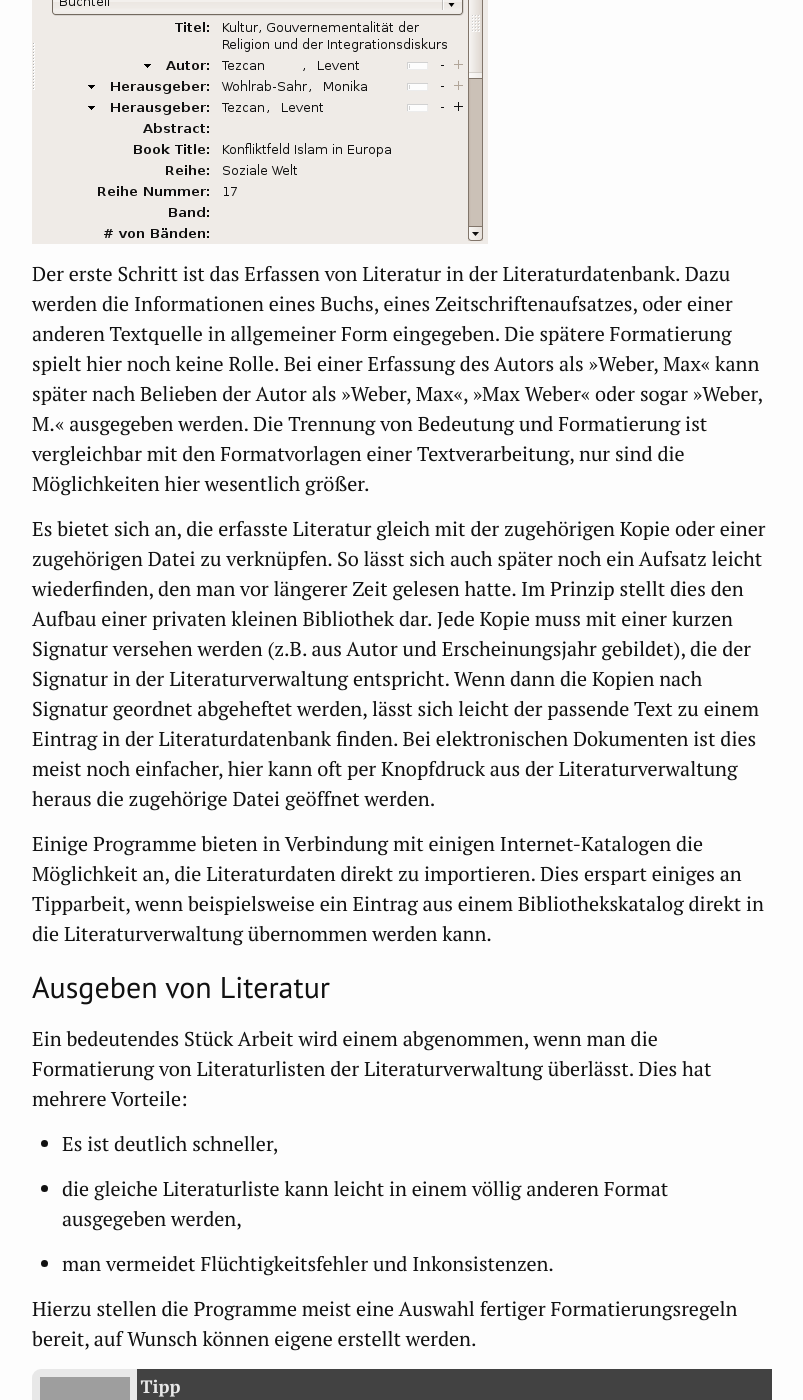
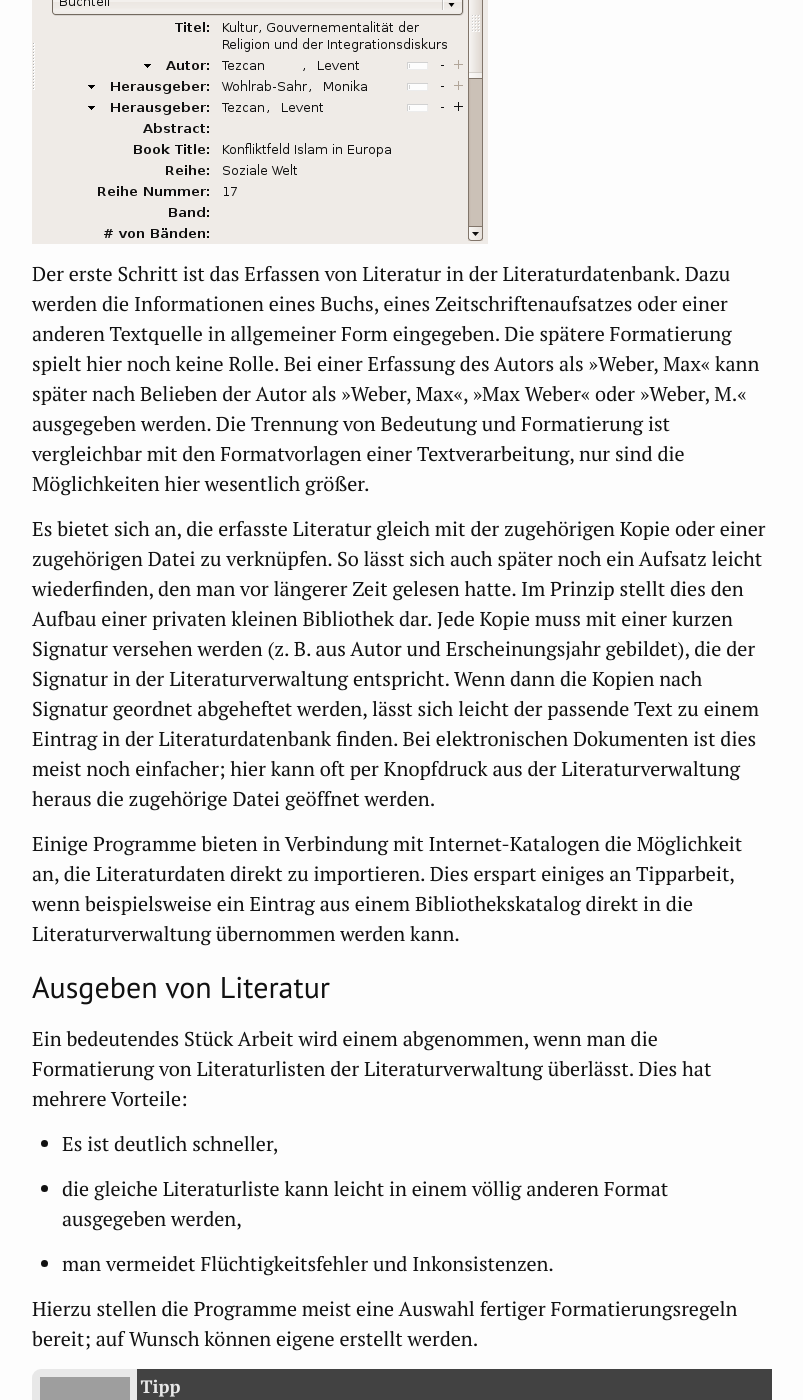
Before and after one commit to CERES-RUB/wissenschaftliches-arbeiten, a Jekyll site: the page built from 07_Literaturverwaltung.md, in a window 1280 px wide and 1400 px high, scrolled down 2329 px. Shown: the whole window, without its empty margins (238-1041 px from the left). Built offline with Jekyll 4.4.1, drawn with Linux system fonts in a browser that asks for light colours; some of the changed text lies outside the part shown.

Commit message:
Update 07_Literaturverwaltung.md

```diff
--- a/07_Literaturverwaltung.md
+++ b/07_Literaturverwaltung.md
@@ -9,9 +9,9 @@
 
 Die Verwaltung von Literatur und das Zitieren von Texten stellt einen großen Teil des Aufwands beim Schreiben einer wissenschaftlichen Arbeit dar. Das zeigt allein schon die Länge des entsprechenden Kapitels in dieser Einführung. Jedoch gibt es auch hier Programme, die diese Arbeit deutlich erleichtern. Eine Literaturverwaltungssoftware bietet insbesondere die Möglichkeit,
 
--   die eigenen Literaturbestände unter Kontrolle zu behalten (z.B. Kopien aus früheren Seminaren durch eine Suche nach Titel, Autor oder Schlagworten auch später noch wiederzufinden),
+-   die eigenen Literaturbestände unter Kontrolle zu behalten (z. B. Kopien aus früheren Seminaren durch eine Suche nach Titel, Autor oder Schlagworten auch später noch wiederzufinden),
 
--   die Formatierung eines Literaturverzeichnisses nach bestimmten Vorgaben vornehmen zu lassen, sowie
+-   die Formatierung eines Literaturverzeichnisses nach bestimmten Vorgaben vornehmen zu lassen sowie
 
 -   Literaturverweise in einem Text automatisch formatieren zu lassen und ein Verzeichnis der verwendeten Literatur erstellen zu lassen.
 
@@ -35,17 +35,17 @@
 
 Zotero ist ein Literaturverwaltungsprogramm, das in Kooperation von Universitäten und anderen öffentlichen Einrichtungen entwickelt wird und als OpenSource-Software kostenlos verfügbar ist. Zotero läuft dabei direkt im Webbrowser Firefox und ermöglicht es so, Literaturangaben aus einer Reihe von Bibliothekskatalogen, Datenbanken und anderen Internetseiten zu importieren. Für Microsoft Word und OpenOffice.org Writer stehen Plugins zur Verfügung, die das direkte Zitieren im Text und das Erzeugen von automatischen Literaturverzeichnissen sehr einfach machen. Zotero verfügt über eine große Anzahl an Zitationsstilen, das Erstellen eigener Stile erfordert jedoch tiefergehende Kenntnisse.
 
-Zotero kann unter <http://www.zotero.org/> heruntergeladen werden.
+Zotero kann unter <https://www.zotero.org/> heruntergeladen werden.
 
 ## Erfassen von Literatur
 
 ![Eintrag in einer Literaturdatenbank](images/Zotero.png)
 
-Der erste Schritt ist das Erfassen von Literatur in der Literaturdatenbank. Dazu werden die Informationen eines Buchs, eines Zeitschriftenaufsatzes, oder einer anderen Textquelle in allgemeiner Form eingegeben. Die spätere Formatierung spielt hier noch keine Rolle. Bei einer Erfassung des Autors als »Weber, Max« kann später nach Belieben der Autor als »Weber, Max«, »Max Weber« oder sogar »Weber, M.« ausgegeben werden. Die Trennung von Bedeutung und Formatierung ist vergleichbar mit den Formatvorlagen einer Textverarbeitung, nur sind die Möglichkeiten hier wesentlich größer.
+Der erste Schritt ist das Erfassen von Literatur in der Literaturdatenbank. Dazu werden die Informationen eines Buchs, eines Zeitschriftenaufsatzes oder einer anderen Textquelle in allgemeiner Form eingegeben. Die spätere Formatierung spielt hier noch keine Rolle. Bei einer Erfassung des Autors als »Weber, Max« kann später nach Belieben der Autor als »Weber, Max«, »Max Weber« oder »Weber, M.« ausgegeben werden. Die Trennung von Bedeutung und Formatierung ist vergleichbar mit den Formatvorlagen einer Textverarbeitung, nur sind die Möglichkeiten hier wesentlich größer.
 
-Es bietet sich an, die erfasste Literatur gleich mit der zugehörigen Kopie oder einer zugehörigen Datei zu verknüpfen. So lässt sich auch später noch ein Aufsatz leicht wiederfinden, den man vor längerer Zeit gelesen hatte. Im Prinzip stellt dies den Aufbau einer privaten kleinen Bibliothek dar. Jede Kopie muss mit einer kurzen Signatur versehen werden (z.B. aus Autor und Erscheinungsjahr gebildet), die der Signatur in der Literaturverwaltung entspricht. Wenn dann die Kopien nach Signatur geordnet abgeheftet werden, lässt sich leicht der passende Text zu einem Eintrag in der Literaturdatenbank finden. Bei elektronischen Dokumenten ist dies meist noch einfacher, hier kann oft per Knopfdruck aus der Literaturverwaltung heraus die zugehörige Datei geöffnet werden.
+Es bietet sich an, die erfasste Literatur gleich mit der zugehörigen Kopie oder einer zugehörigen Datei zu verknüpfen. So lässt sich auch später noch ein Aufsatz leicht wiederfinden, den man vor längerer Zeit gelesen hatte. Im Prinzip stellt dies den Aufbau einer privaten kleinen Bibliothek dar. Jede Kopie muss mit einer kurzen Signatur versehen werden (z. B. aus Autor und Erscheinungsjahr gebildet), die der Signatur in der Literaturverwaltung entspricht. Wenn dann die Kopien nach Signatur geordnet abgeheftet werden, lässt sich leicht der passende Text zu einem Eintrag in der Literaturdatenbank finden. Bei elektronischen Dokumenten ist dies meist noch einfacher; hier kann oft per Knopfdruck aus der Literaturverwaltung heraus die zugehörige Datei geöffnet werden.
 
-Einige Programme bieten in Verbindung mit einigen Internet-Katalogen die Möglichkeit an, die Literaturdaten direkt zu importieren. Dies erspart einiges an Tipparbeit, wenn beispielsweise ein Eintrag aus einem Bibliothekskatalog direkt in die Literaturverwaltung übernommen werden kann.
+Einige Programme bieten in Verbindung mit Internet-Katalogen die Möglichkeit an, die Literaturdaten direkt zu importieren. Dies erspart einiges an Tipparbeit, wenn beispielsweise ein Eintrag aus einem Bibliothekskatalog direkt in die Literaturverwaltung übernommen werden kann.
 
 ## Ausgeben von Literatur
 
@@ -57,7 +57,7 @@
 
 -   man vermeidet Flüchtigkeitsfehler und Inkonsistenzen.
 
-Hierzu stellen die Programme meist eine Auswahl fertiger Formatierungsregeln bereit, auf Wunsch können eigene erstellt werden.
+Hierzu stellen die Programme meist eine Auswahl fertiger Formatierungsregeln bereit; auf Wunsch können eigene erstellt werden.
 
 <div class="Tipp">
 
```
Also changed, not shown: other parts of 07_Literaturverwaltung.md (+4 -4 lines).
